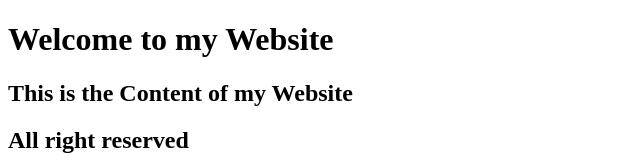
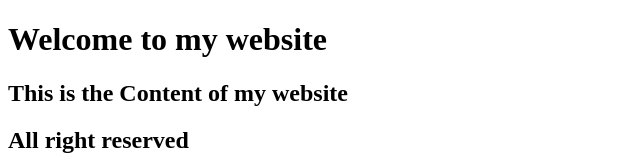
Before and after one commit to acciojob/page-layout-arjunsinghbazal, a React app: page / in a window 1280 px wide. Shown: the top 160 px of the page, without its empty margins (0-640 px from the left). Built offline with nearby package versions, Linux system fonts and the light colour scheme.

Commit message:
submitting code-Wed Jun 14 2023 14:35:56 GMT+0530 (India Standard Time)

```diff
--- a/src/components/Children.js
+++ b/src/components/Children.js
@@ -1,6 +1,6 @@
 import React from "react";
 const Children=()=>{
-   return(<h2>This is the Content of my Website</h2>)
+   return(<h2>This is the Content of my website</h2>)
   };
 
 export default Children;
--- a/src/components/Header.js
+++ b/src/components/Header.js
@@ -1,6 +1,6 @@
 import React from "react";
 const Header=()=>{
-   return(<h1>Welcome to my Website</h1>)
+   return(<h1>Welcome to my website</h1>)
   };
 
 
```
